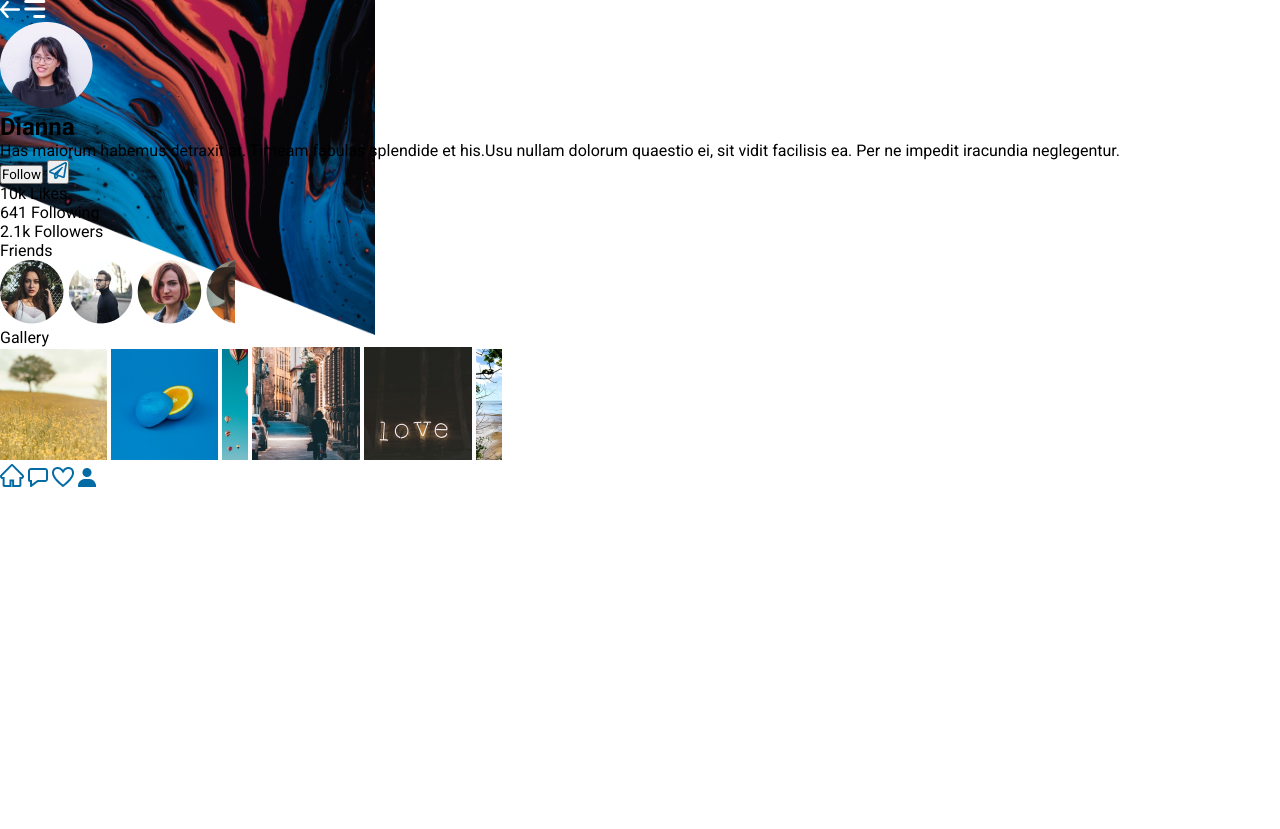
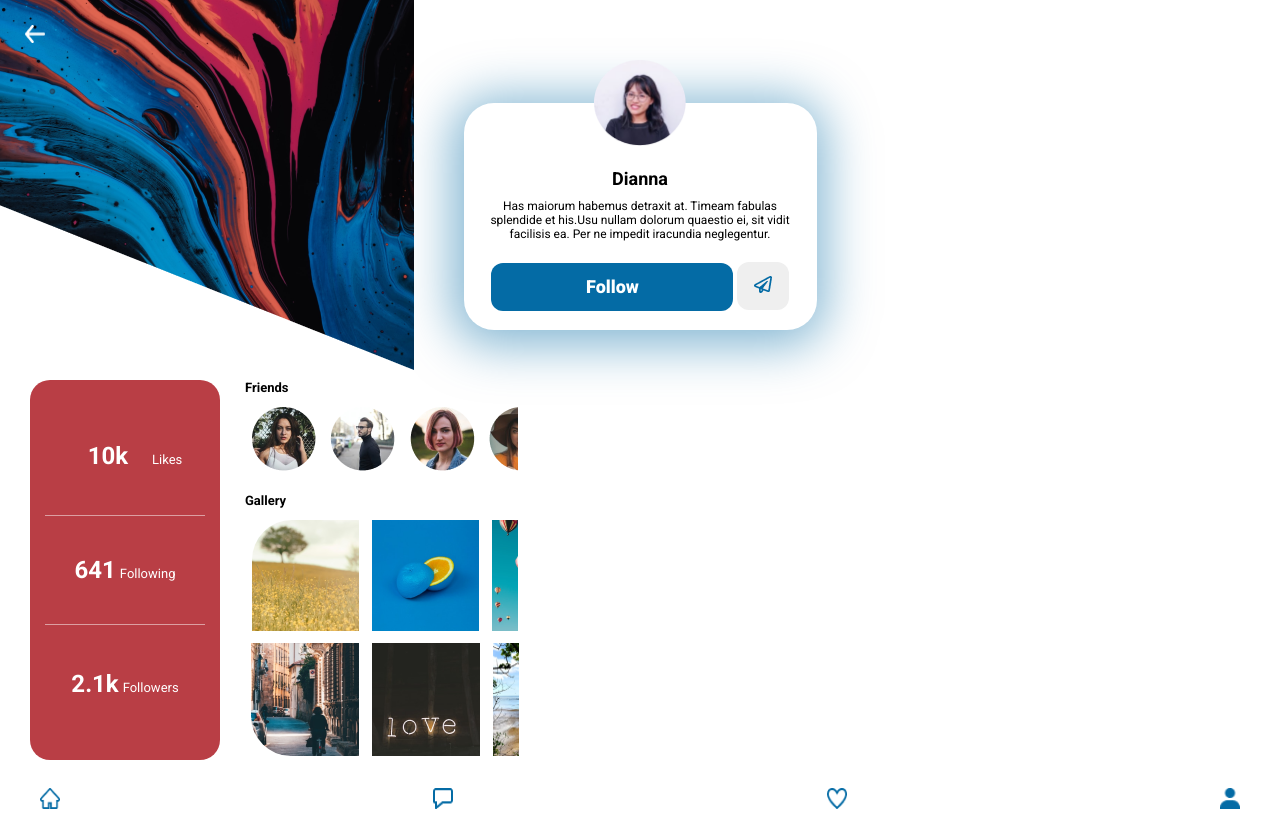
Before and after one commit to Sarita7418/User-profile, a plain HTML site: page index.html in a window 1280 px wide. Before the commit the page ends 800 px from the top, so only its background shows below. Drawn offline with Linux system fonts and the light colour scheme.

Commit message:
final-user

```diff
--- a/index.html
+++ b/index.html
@@ -19,7 +19,7 @@
         <img src="assets/MENU.png" alt="" />
       </section>
       <section class="profile">
-        <img src="assets/Ellipse 1.png" alt="" />
+        <img src="assets/Ellipse 1.png" class="profile-photo" />
         <div class="profile-content">
           <h2>Dianna</h2>
           <p>
@@ -33,13 +33,13 @@
           </button>
         </div>
       </section>
-      <section class="body-conteiner">
-        <div class="follows">
+      <section class="body-container">
+        <div class="likes">
           <p>
-            <span class="Number">10k</span>
+            <span class="Number diez">10k</span>
             <span>Likes</span>
           </p>
-          <p>
+          <p class="lines">
             <span class="Number">641</span>
             <span>Following</span>
           </p>
@@ -49,19 +49,19 @@
           </p>
         </div>
         <section class="friends-gallery">
+          <p>Friends</p>
           <div class="friends">
-            <p>Friends</p>
             <img src="assets/IMAGEP1.png" alt="" />
             <img src="assets/IMAGEP2.png" alt="" />
             <img src="assets/IMAGEP3.png" alt="" />
             <img src="assets/IMAGEP4.png" alt="" />
           </div>
+          <p>Gallery</p>
           <div class="gallery">
-            <p>Gallery</p>
-            <img src="assets/unsplash_6-C0VRsagUwIM1.png" alt="" />
+            <img src="assets/unsplash_6-C0VRsagUwIM1.png" class="up-left" />
             <img src="assets/unsplash_5E5N49RWtbAIM2.png" alt="" />
             <img src="assets/unsplash_hpTH5b6mo2sIM3.png" alt="" />
-            <img src="assets/unsplash_W7_2RwlW_MoIM4.png" alt="" />
+            <img src="assets/unsplash_W7_2RwlW_MoIM4.png" class="buttom-left" />
             <img src="assets/unsplash_bwtgal6MJLMM5.png" alt="" />
             <img src="assets/unsplash_rQimjrz37koM6.png" alt="" />
           </div>
--- a/styles/mobile-375.css
+++ b/styles/mobile-375.css
@@ -1,9 +1,9 @@
 :root {
---BUTTON-FOLLOW: rgba(4, 107, 165, 1);
---RED-RECTANGLE: rgba(185, 62, 69, 1);
---BUTTON-SEND: rgba(4, 107, 165, 0.2);
---BACKGROUND-COLOR: rgba(9, 84, 115, 0.05);
---WHITE: rgba(255, 255, 255, 1);
+  --BUTTON-FOLLOW: rgba(4, 107, 165, 1);
+  --RED-RECTANGLE: rgba(185, 62, 69, 1);
+  --BUTTON-SEND: rgba(4, 107, 165, 0.2);
+  --BACKGROUND-COLOR: rgba(9, 84, 115, 0.05);
+  --WHITE: rgba(255, 255, 255, 1);
 }
 
 * {
@@ -15,6 +15,157 @@
 
 body {
   background-image: url("/assets/BACKGROUND.png");
-  background-size: 375px;
+  background-size: 414px;
   background-repeat: no-repeat;
 }
+
+.top {
+  display: flex;
+  justify-content: space-between;
+  margin: 25px;
+}
+
+.profile-content {
+  background-color: var(--WHITE);
+  border-radius: 30px;
+  width: 353px;
+  height: 226.89px;
+  text-align: center;
+  padding: 20px;
+  box-shadow: -2px 5px 50px 10px rgba(4, 107, 165, 0.5);
+}
+
+.profile {
+  display: flex;
+  flex-direction: column;
+  align-items: center;
+  position: relative;
+  margin-top: 60px;
+  margin-bottom: 50px;
+}
+
+.profile-photo {
+  width: 92.59px;
+  height: 86.09px;
+  position: absolute;
+  top: -43px;
+}
+
+.profile h2 {
+  font-weight: 700;
+  font-size: 18px;
+  margin-top: 45px;
+}
+
+.profile-content p {
+  font-weight: 400;
+  font-size: 12px;
+  margin: 10px 0 21px 0;
+}
+
+.Follow {
+  background-color: var(--BUTTON-FOLLOW);
+  color: var(--WHITE);
+  font-weight: 800;
+  font-size: 18px;
+  text-align: center;
+  border: 0 solid currentColor;
+  border-radius: 12px;
+  width: 242px;
+  height: 48px;
+}
+
+.plane img {
+  width: 18px;
+  height: 17px;
+}
+
+.plane {
+  width: 51.12px;
+  height: 48.43px;
+  border: 0 solid currentColor;
+  border-radius: 12px;
+}
+
+.body-container {
+  display: flex;
+  flex-direction: row;
+  margin-left: 30px;
+}
+
+.likes {
+  display: flex;
+  flex-direction: column;
+  justify-content: center;
+  text-align: center;
+  color: var(--WHITE);
+  background-color: var(--RED-RECTANGLE);
+  width: 190px;
+  height: 380px;
+  border-radius: 20px;
+  margin-right: 25px;
+}
+
+.likes span {
+  font-weight: 400;
+  font-size: 13px;
+}
+
+.likes .Number {
+  font-size: 24px;
+  font-weight: 700;
+}
+
+.diez {
+  padding: 0 20px;
+}
+
+.lines {
+  border-top: 1px solid rgba(255, 255, 255, 0.5);
+  border-bottom: 1px solid rgba(255, 255, 255, 0.5);
+  margin: 45px 15px;
+  padding: 40px 0;
+}
+
+.friends {
+  display: flex;
+  justify-content: space-around;
+  width: 280px;
+  margin-bottom: 22px;
+}
+
+.gallery {
+  display: flex;
+  justify-content: space-around;
+  flex-wrap: wrap;
+  width: 280px;
+  border: 0 solid currentColor;
+}
+
+.gallery img {
+  margin: 0 0 12px 0;
+}
+
+.friends-gallery p {
+  font-weight: 700;
+  font-size: 13px;
+  margin-bottom: 12px;
+}
+
+.up-left {
+  border-radius: 40px 0 0 0;
+}
+
+.buttom-left {
+  border-radius: 0 0 0 40px;
+}
+
+.buttom {
+  display: flex;
+  justify-content: space-between;
+  margin: 20px 40px;
+}
+.buttom img {
+  width: 20px;
+   height: 22px;
+}
```
